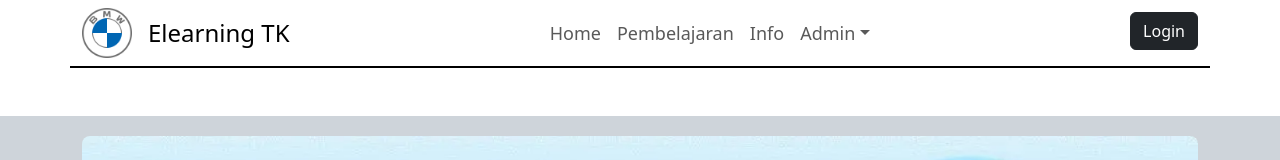
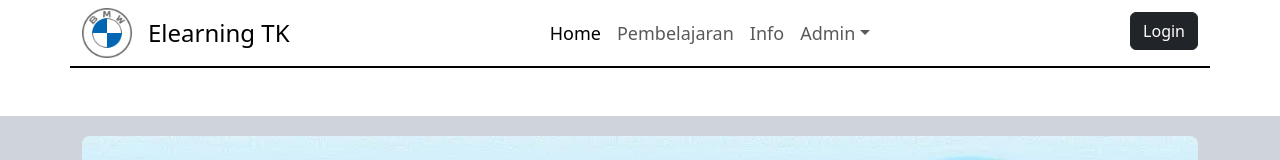
Before and after one commit to RamzGxz/elearning-TK, a React (Vite) app: page / in a window 1280 px wide. Shown: the top 160 px of the page. Built offline with nearby package versions, Linux system fonts and the light colour scheme.

Commit message:
penambahan props

```diff
--- a/src/Components/Header.jsx
+++ b/src/Components/Header.jsx
@@ -23,13 +23,13 @@ const Header = (props) => {
                         <div className="offcanvas-body" style={{fontSize: 18}}>
                             <ul className="navbar-nav flex-grow-1 justify-content-center">
                                 <li className="nav-item">
-                                    <a className={`nav-link ${props}`} aria-current="page" href="#">Home</a>
+                                    <a className={`nav-link ${props.act1}`} aria-current="page" href="#">Home</a>
                                 </li>
                                 <li className="nav-item">
-                                    <a className="nav-link" href="#">Pembelajaran</a>
+                                    <a className={`nav-link ${props.act2}`} href="#">Pembelajaran</a>
                                 </li>
                                 <li className="nav-item">
-                                    <a className="nav-link" href="#">Info</a>
+                                    <a className={`nav-link ${props.act3}`} href="#">Info</a>
                                 </li>
                                 <li className="nav-item dropdown">
                                     <a className="nav-link dropdown-toggle" href="#" role="button" data-bs-toggle="dropdown" aria-expanded="false">
--- a/src/Components/Home.jsx
+++ b/src/Components/Home.jsx
@@ -5,7 +5,7 @@ import Footer from "./Footer";
 const Home = () => {
     return (
         <div>
-            <Header props='active' />
+            <Header act1="active" />
 
             <div className="d-flex justify-content-center align-items-center bg-dark-subtle w-100 mt-5" style={{ height: '80vh' }}>
 
@@ -55,24 +55,29 @@ const Home = () => {
             }}>
                 <div className="i1 d-flex justify-content-center align-items-center" style={{
                     width: '25%'
-                }}>
+                }}> <a href="">
                         <i className="fa-brands fa-youtube text-white" style={{
                             fontSize: 60
                         }} />
+                    </a>
                 </div>
                 <div className="i2 d-flex justify-content-center align-items-center" style={{
                     width: '25%'
                 }}>
+                    <a href="">
                         <i className="fa-solid fa-image text-white" style={{
                             fontSize: 60
                         }} />
+                    </a>
                 </div>
                 <div className="i3 d-flex justify-content-center align-items-center" style={{
                     width: '25%'
                 }}>
+                    <a href="">
                         <i className="fa-solid fa-circle-info text-white" style={{
                             fontSize: 60
-                    }} />
+                        }}/>
+                    </a>
                 </div>
             </div>
 
@@ -108,7 +113,7 @@ const Home = () => {
                 </div>
             </div>
 
-            <Footer/>
+            <Footer />
         </div>
     )
 }
```
Lines whose indentation alone changed are shown as unchanged.
